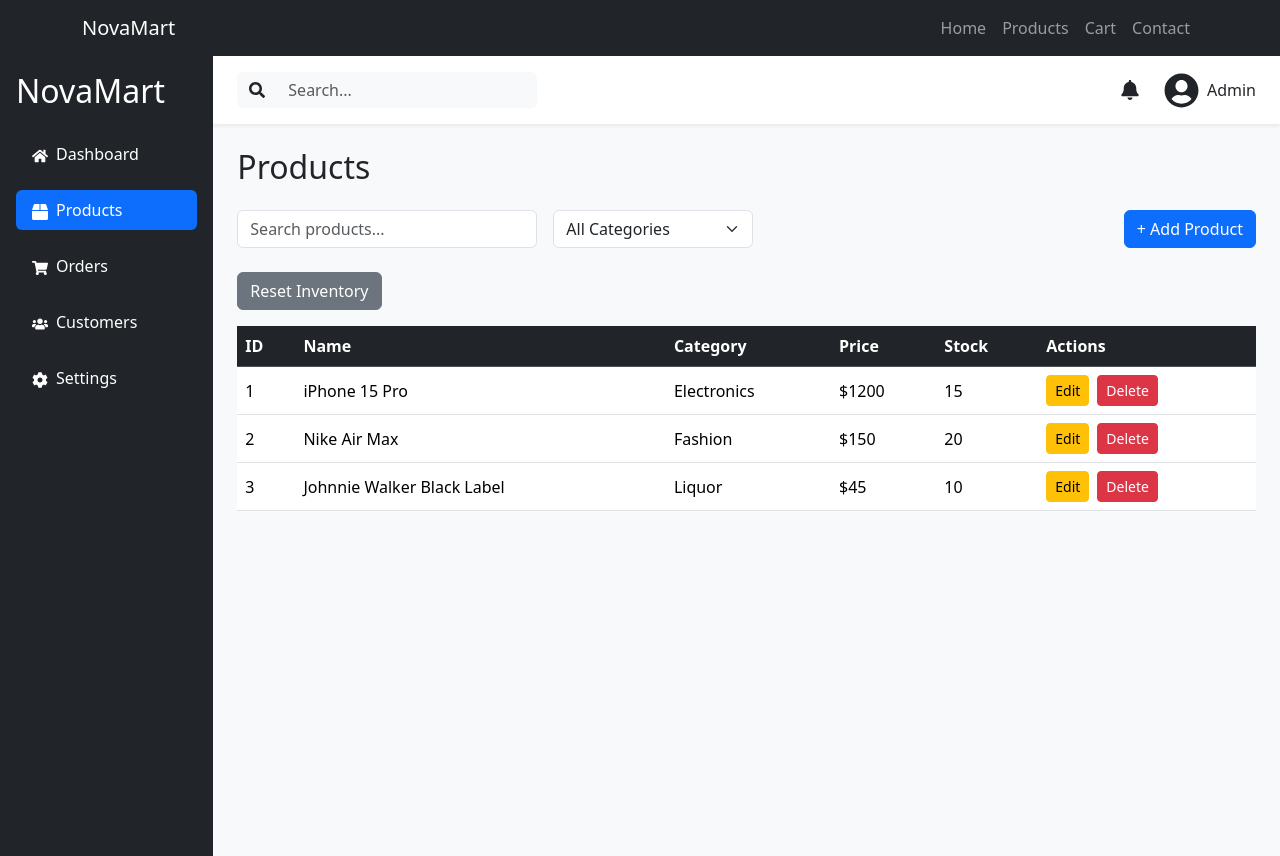
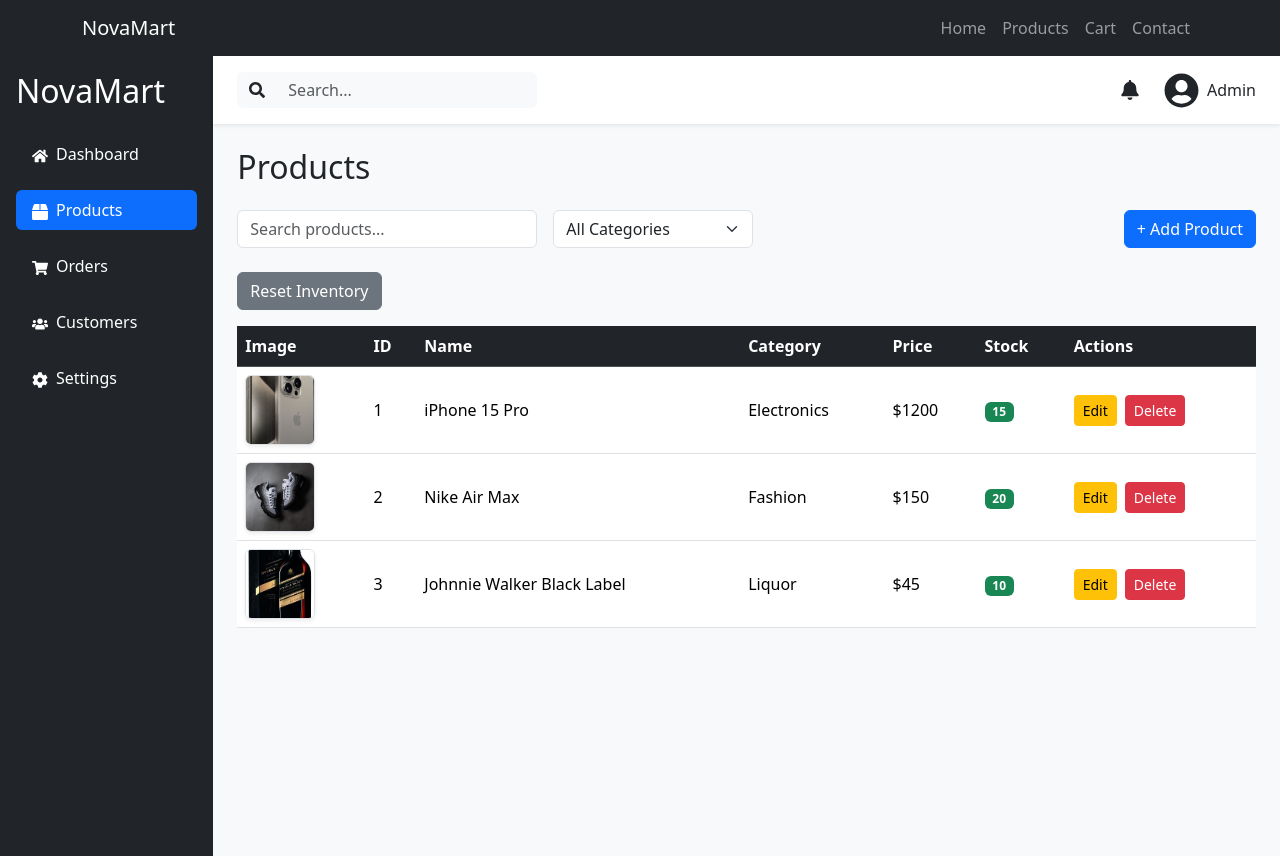
Before and after one commit to samwelmwangi106-eng/novamart, a React (Vite) app: page /products in a window 1280 px wide. Built offline with nearby package versions, Linux system fonts and the light colour scheme.

Commit message:
Added the images

```diff
--- a/src/Components/AddProductForm.jsx
+++ b/src/Components/AddProductForm.jsx
@@ -7,9 +7,11 @@ function AddProductForm({ onAddProduct, onCancel, initialProduct }) {
   const [category, setCategory] = useState("Electronics");
   const [price, setPrice] = useState("");
   const [stock, setStock] = useState("");
+  const [image, setImage] = useState("");
 
   useEffect(() => {
     if (initialProduct) {
+      setImage(initialProduct?.image || "");
       setName(initialProduct.name);
       setCategory(initialProduct.category);
       setPrice(String(initialProduct.price));
@@ -19,6 +21,7 @@ function AddProductForm({ onAddProduct, onCancel, initialProduct }) {
       setCategory("Electronics");
       setPrice("");
       setStock("");
+      setImage("");
     }
   }, [initialProduct]);
 
@@ -35,6 +38,7 @@ function AddProductForm({ onAddProduct, onCancel, initialProduct }) {
       category,
       price: Number(price),
       stock: Number(stock),
+      image,
     };
 
     if (isEditing) {
@@ -87,6 +91,19 @@ function AddProductForm({ onAddProduct, onCancel, initialProduct }) {
           onChange={(event) => setStock(event.target.value)}
         />
       </div>
+      <div className="mb-3">
+        <label className="form-label">Image URL</label>
+        <input
+        type="text"
+        className="form-control"
+        placeholder="/images/product.jpg"
+        value={image}
+        onChange={(event) => setImage(event.target.value)}
+
+
+        />
+
+      </div>
 
       <div className="d-flex gap-2 justify-content-end">
         {onCancel && (
--- a/src/Components/ProductTable.jsx
+++ b/src/Components/ProductTable.jsx
@@ -14,12 +14,14 @@ function ProductTable({ search, category, products, onEdit, onDelete }) {
     <table className="table table-hover align-middle">
       <thead className="table-dark">
         <tr>
+          <th>Image</th>
           <th>ID</th>
           <th>Name</th>
           <th>Category</th>
           <th>Price</th>
           <th>Stock</th>
           <th>Actions</th>
+
         </tr>
       </thead>
 
@@ -33,11 +35,35 @@ function ProductTable({ search, category, products, onEdit, onDelete }) {
         ) : (
           filteredProducts.map((product) => (
             <tr key={product.id}>
+              <td>
+                <img
+                  src={product.image || "/images/placeholder.png"}
+                  alt={product.name}
+                  className="rounded shadow-sm"
+                  style={{
+                    width: "70px",
+                    height: "70px",
+                    objectFit: "cover",
+                    border: "1px solid #dee2e6",
+                  }}
+                />
+              </td>
+
               <td>{product.id}</td>
               <td>{product.name}</td>
               <td>{product.category}</td>
               <td>${product.price}</td>
-              <td>{product.stock}</td>
+              <td>
+              {product.stock < 5 ? (
+                <span className="badge bg-danger">
+                  {product.stock}
+                </span>
+              ) : (
+                <span className="badge bg-success">
+                  {product.stock}
+                </span>
+              )}
+              </td>
               <td>
                 <button
                   className="btn btn-warning btn-sm me-2"
```
